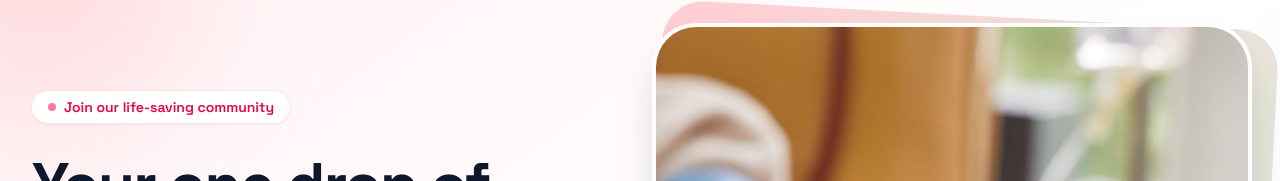
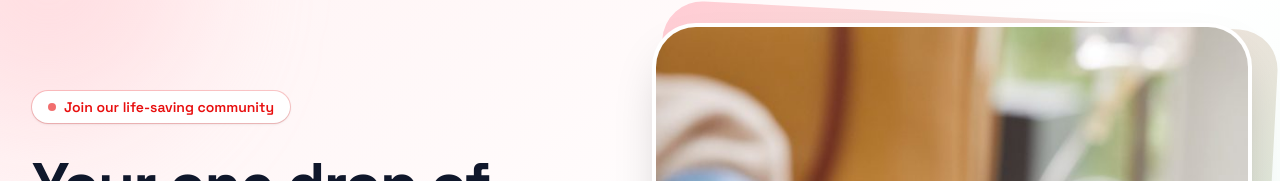
Before and after one commit to CheSubhro/dropofhope, a Vue app: page / in a window 1280 px wide. Shown: the part 183-364 px from the top of the page. Built offline with nearby package versions, Linux system fonts and the light colour scheme.

Commit message:
Change color on hero section

```diff
--- a/src/components/home/HeroSection.vue
+++ b/src/components/home/HeroSection.vue
@@ -9,8 +9,8 @@ defineProps({ hero: { type: Object, required: true } })
 
     <div class="relative mx-auto grid max-w-7xl items-center gap-12 px-4 py-16 sm:px-6 lg:grid-cols-2 lg:gap-8 lg:px-8 lg:py-24">
       <div class="text-center lg:text-left">
-        <span class="inline-flex items-center gap-2 rounded-full bg-white px-4 py-1.5 text-sm font-semibold text-rose-600 shadow-sm ring-1 ring-rose-100">
-          <span class="h-2 w-2 animate-pulse rounded-full bg-rose-500"></span>
+        <span class="inline-flex items-center gap-2 rounded-full bg-white px-4 py-1.5 text-sm font-semibold text-[#E80E0E] shadow-sm ring-1 ring-[#E80E0E]/20">
+          <span class="h-2 w-2 animate-pulse rounded-full bg-[#E80E0E]"></span>
           {{ hero.eyebrow }}
         </span>
 
```
